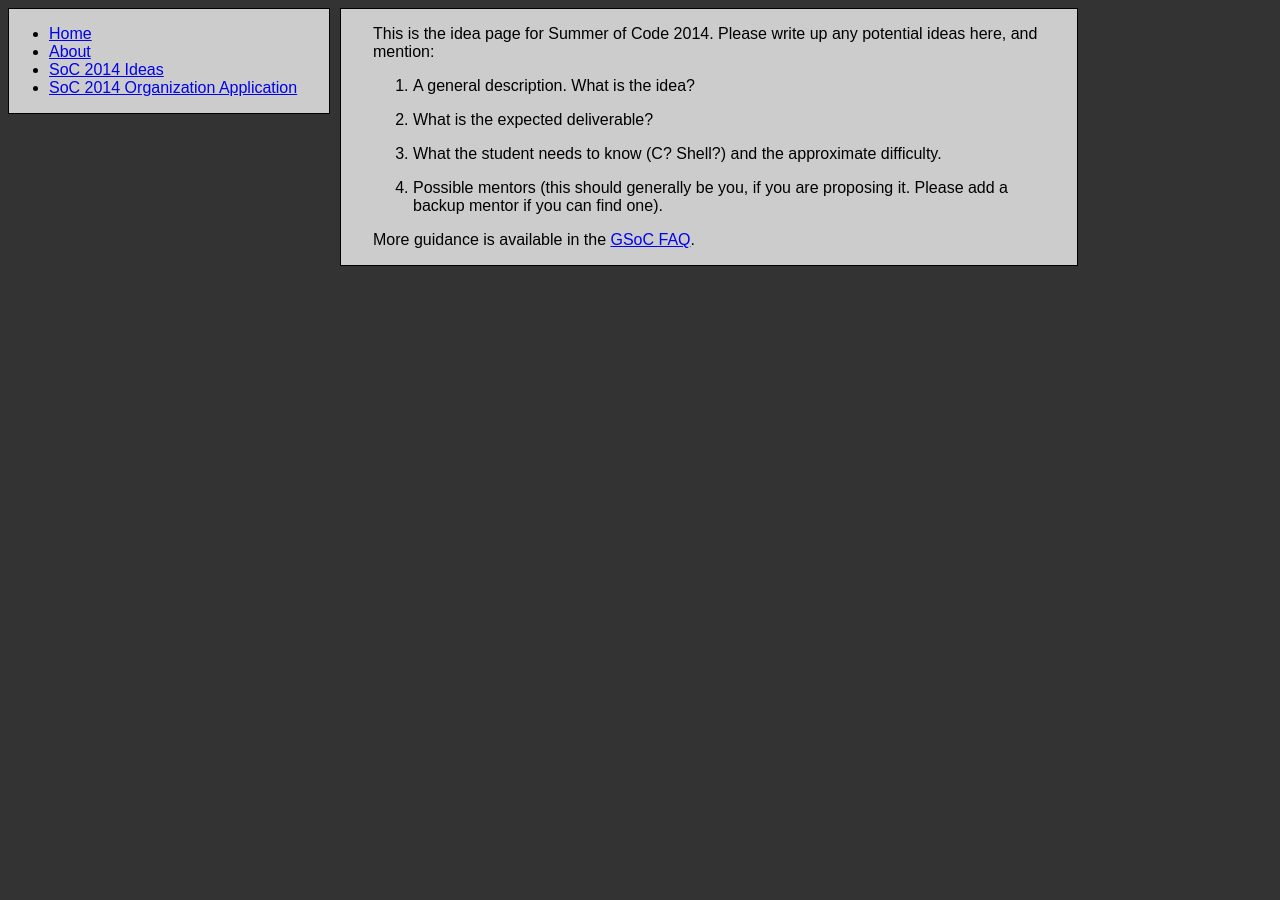
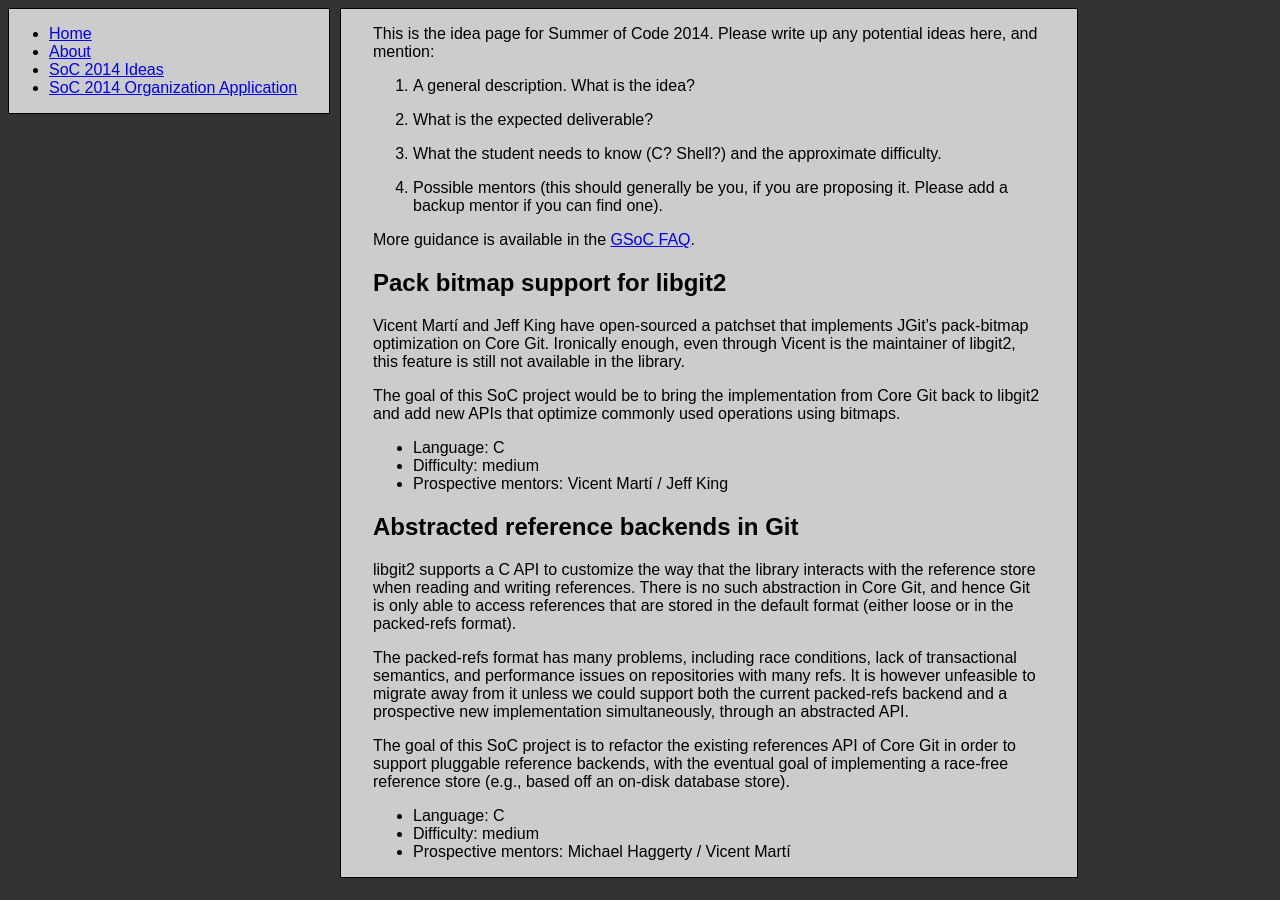
Before and after one commit to git/git.github.io, a Jekyll site: the page built from SoC-2014-Ideas.md, in a window 1280 px wide. Built offline with Jekyll 4.4.1, drawn with Linux system fonts in a browser that asks for light colours; Markdown is read by kramdown in place of the engine named in the settings.

Commit message:
soc ideas from vmg

```diff
--- a/SoC-2014-Ideas.md
+++ b/SoC-2014-Ideas.md
@@ -17,3 +17,41 @@
      proposing it. Please add a backup mentor if you can find one).
 
 More guidance is available in the [GSoC FAQ](https://www.google-melange.com/gsoc/document/show/gsoc_program/google/gsoc2013/help_page#3._What_is_an_Ideas_list).
+
+## Pack bitmap support for libgit2
+
+Vicent Martí and Jeff King have open-sourced a patchset that implements
+JGit's pack-bitmap optimization on Core Git. Ironically enough, even
+through Vicent is the maintainer of libgit2, this feature is still not
+available in the library.
+
+The goal of this SoC project would be to bring the implementation from
+Core Git back to libgit2 and add new APIs that optimize commonly used
+operations using bitmaps.
+
+ - Language: C
+ - Difficulty: medium
+ - Prospective mentors: Vicent Martí / Jeff King
+
+## Abstracted reference backends in Git
+
+libgit2 supports a C API to customize the way that the library interacts
+with the reference store when reading and writing references. There is
+no such abstraction in Core Git, and hence Git is only able to access
+references that are stored in the default format (either loose or in the
+packed-refs format).
+
+The packed-refs format has many problems, including race conditions,
+lack of transactional semantics, and performance issues on repositories
+with many refs.  It is however unfeasible to migrate away from it unless
+we could support both the current packed-refs backend and a prospective
+new implementation simultaneously, through an abstracted API.
+
+The goal of this SoC project is to refactor the existing references API
+of Core Git in order to support pluggable reference backends, with the
+eventual goal of implementing a race-free reference store (e.g., based
+off an on-disk database store).
+
+ - Language: C
+ - Difficulty: medium
+ - Prospective mentors: Michael Haggerty / Vicent Martí
```
